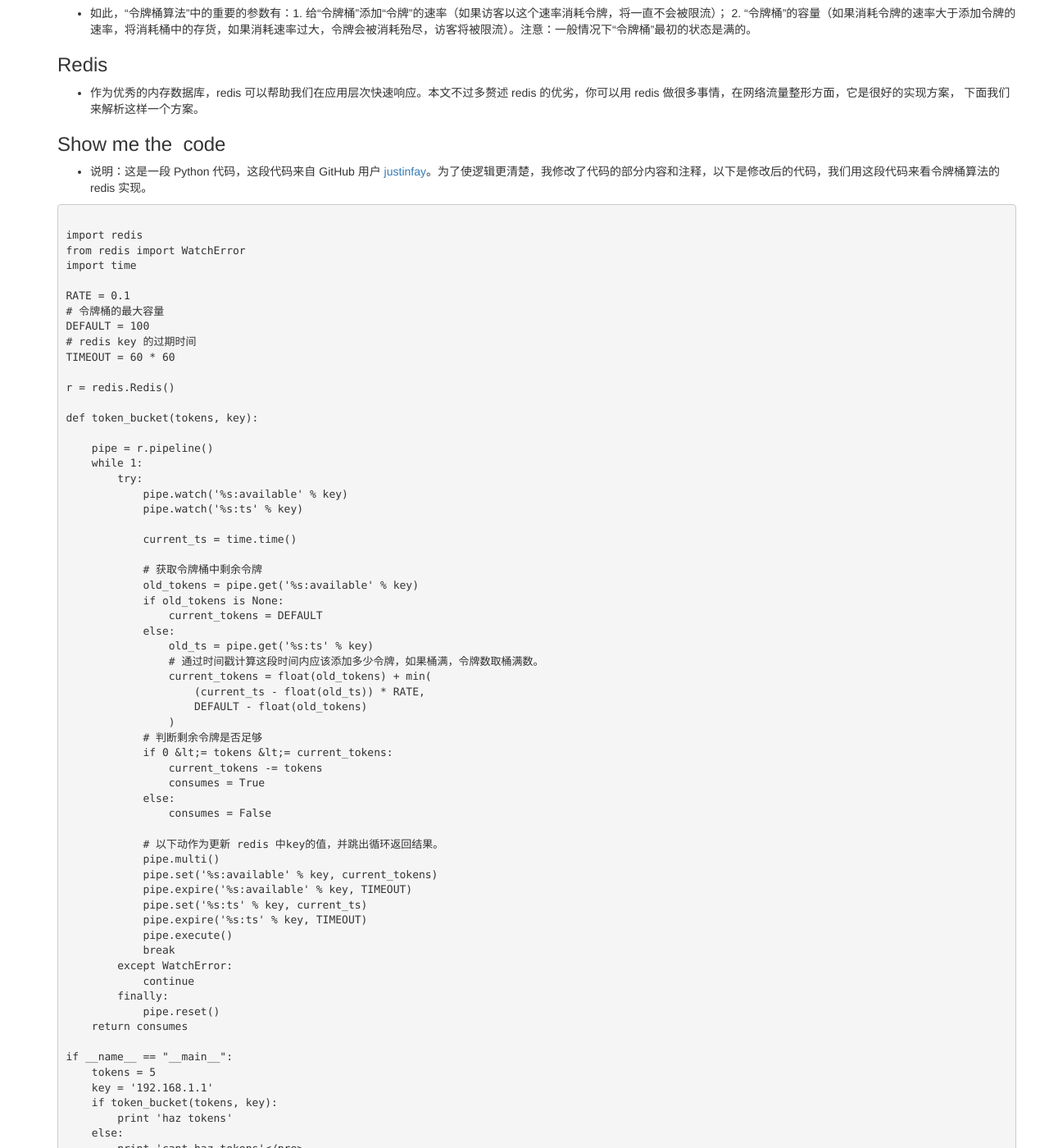
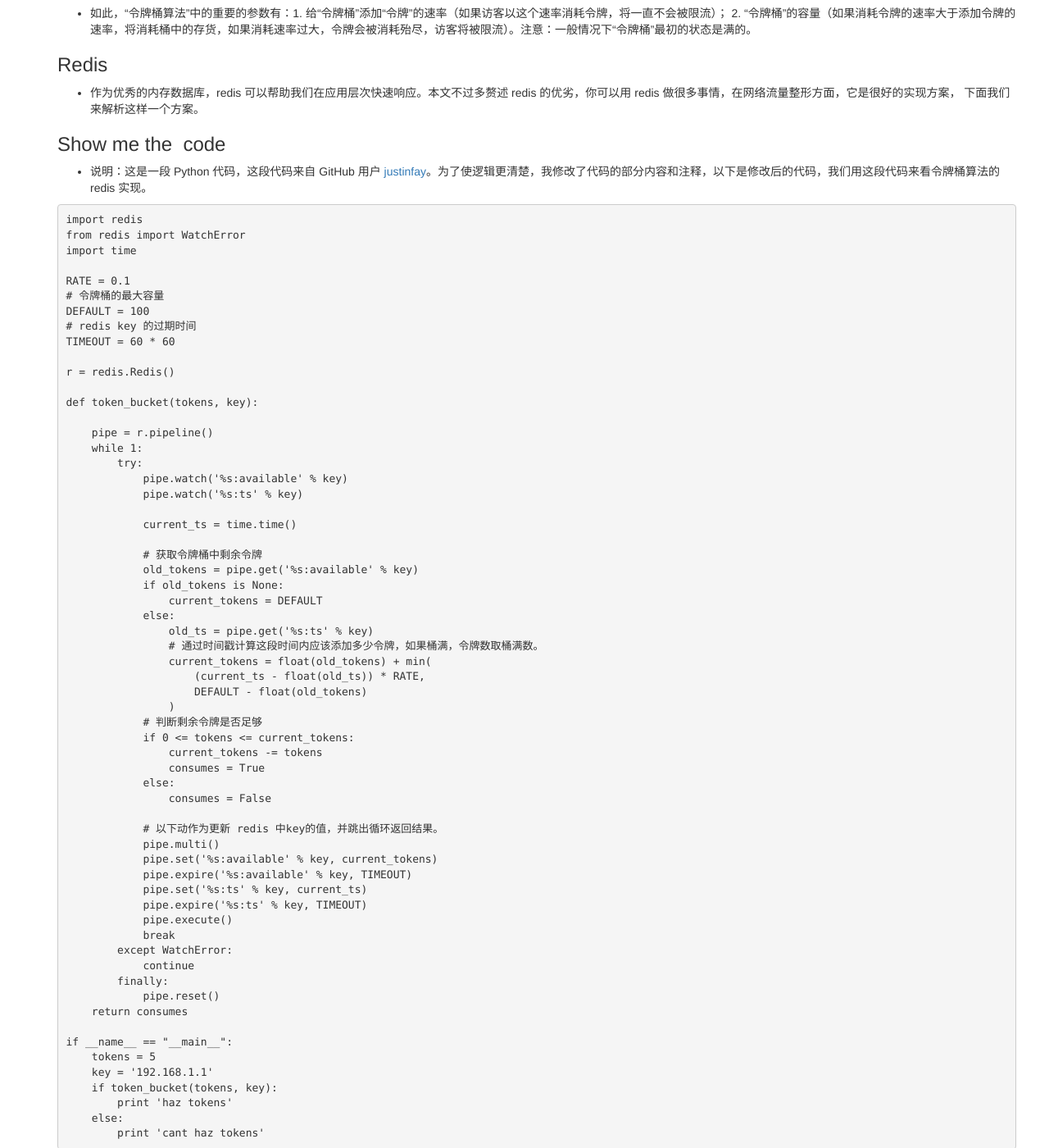
Before and after one commit to vince67/vince67.github.io, a Jekyll site: the page built from _posts/2015-07-08-redis-and-traffic-shaping.md, in a window 1280 px wide and 1400 px high, scrolled down 591 px. Shown: the whole window at 82% size. Built offline with Jekyll 4.4.1, drawn with Linux system fonts in a browser that asks for light colours; nearby versions of some CDN libraries; comment, search, counter and statistics services are not loaded; some of the changed text lies outside the part shown.

Commit message:
fix style

````diff
--- a/_posts/2015-07-08-redis-and-traffic-shaping.md
+++ b/_posts/2015-07-08-redis-and-traffic-shaping.md
@@ -36,8 +36,7 @@
 - 说明：这是一段 Python 代码，这段代码来自 GitHub 用户 [justinfay](https://gist.github.com/justinfay/3403846)。为了使逻辑更清楚，我修改了代码的部分内容和注释，以下是修改后的代码，我们用这段代码来看令牌桶算法的 redis 实现。
 
 
-```
-
+<pre>
 import redis
 from redis import WatchError
 import time
@@ -98,19 +97,19 @@
     if token_bucket(tokens, key):
         print 'haz tokens'
     else:
-        print 'cant haz tokens'</pre>
+        print 'cant haz tokens'
+</pre>
 
-```
 
 ###需要说的几点
 
 
-####1. 这段代码在网络流量整形策略中起到什么作用？</span>
+####1. 这段代码在网络流量整形策略中起到什么作用?
 
 
 - 对访客的一次访问，我们通过以上代码可以来判断此次访问是否超过了我们的限制，通过返回的判断结果，我们将对此次访问选择正确的处理策略，比如你可以拒绝消耗完令牌的访客进行访问，从而控制他的访问速率，从而达到网络流量整形的目的。
 
-####2.  redis 在其中如何工作？</span>
+####2.  redis 在其中如何工作？
 
 
 - 对于每个独立的访客，redis 会为他建立两个 key，一个 key 保存了剩余令牌的数量，另外一个 key 保存了最近一次访问的时间戳。其中，最近一次访问时间戳在新访问到来时候用于计算时间间隔，从而计算在此时间间隔内应该向令牌桶中添加多少令牌，进而获得当前令牌桶的剩余令牌数。
````
